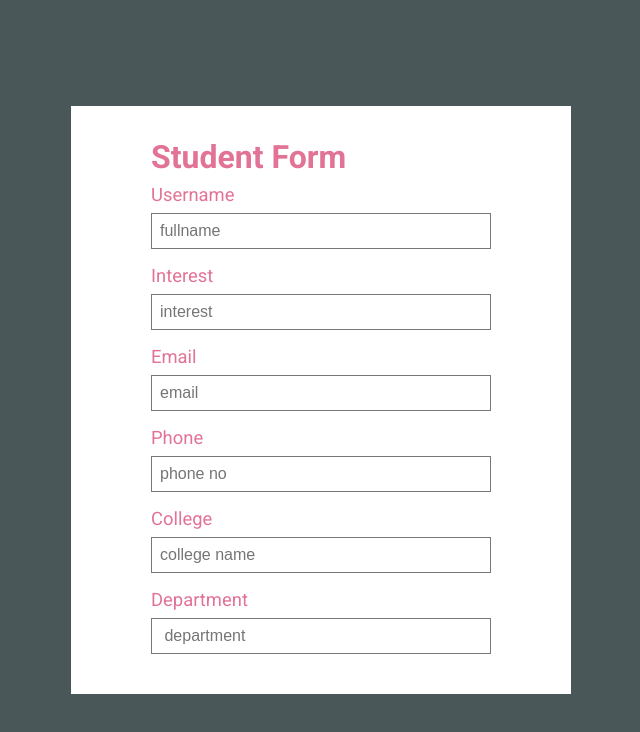
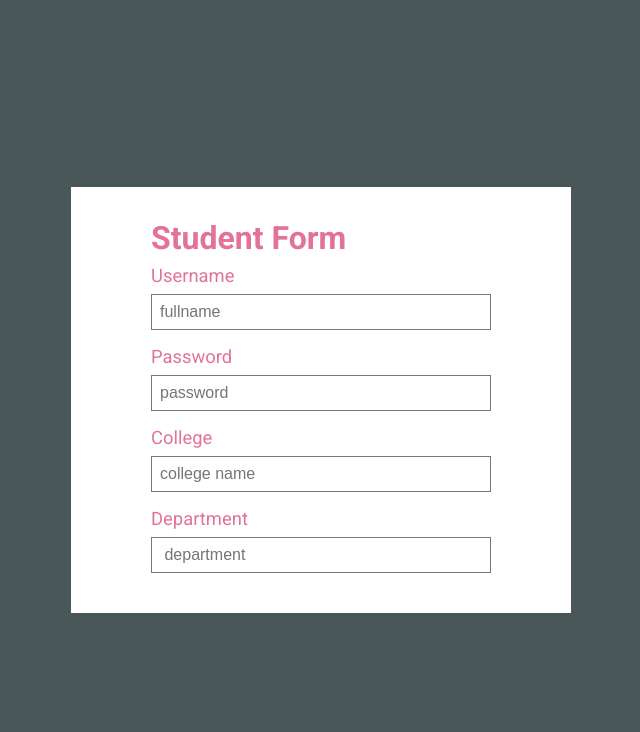
Before and after one commit to ArvindKarthi/react-hello-world, a React (Create React App) app: page / in a window 1280 px wide. Shown: the top 732 px of the page, without its empty margins (319-959 px from the left). Built offline with nearby package versions, Linux system fonts and the light colour scheme.

Commit message:
to add password type to textfield component

```diff
--- a/src/components/form/elements/textField/index.js
+++ b/src/components/form/elements/textField/index.js
@@ -1,14 +1,14 @@
 import React from "react";
 
 const TextField = ({ attributes }) => {
-  const { label, size, placeholder } = attributes;
+  const { type, label, size, placeholder } = attributes;
   return (
     <div className="form-group">
       <label htmlFor={label} className={`d-block fn-${size} form-label`}>
         {label}
       </label>
       <input
-        type="text"
+        type={type}
         name={label}
         className={`form-control form-control-${size} `}
         id={label}
--- a/src/config/index.js
+++ b/src/config/index.js
@@ -1,11 +1,24 @@
 // attributes for each text fields that would make each textField component different.
 const textFieldAttributes = [
-  { label: "Username", size: "small", placeholder: "fullname" },
-  { label: "Interest", size: "small", placeholder: "interest" },
-  { label: "Email", size: "small", placeholder: "email" },
-  { label: "Phone", size: "small", placeholder: "phone no" },
-  { label: "College", size: "small", placeholder: "college name" },
-  { label: "Department", size: "small", placeholder: " department" },
+  { label: "Username", size: "small", placeholder: "fullname", type: "text" },
+  {
+    label: "Password",
+    size: "small",
+    placeholder: "password",
+    type: "password",
+  },
+  {
+    label: "College",
+    size: "small",
+    placeholder: "college name",
+    type: "text",
+  },
+  {
+    label: "Department",
+    size: "small",
+    placeholder: " department",
+    type: "text",
+  },
 ];
 
 const Config = { textFieldAttributes };
```
Also changed, not shown: 1 other file (tests, documents, lock files or other folders).
